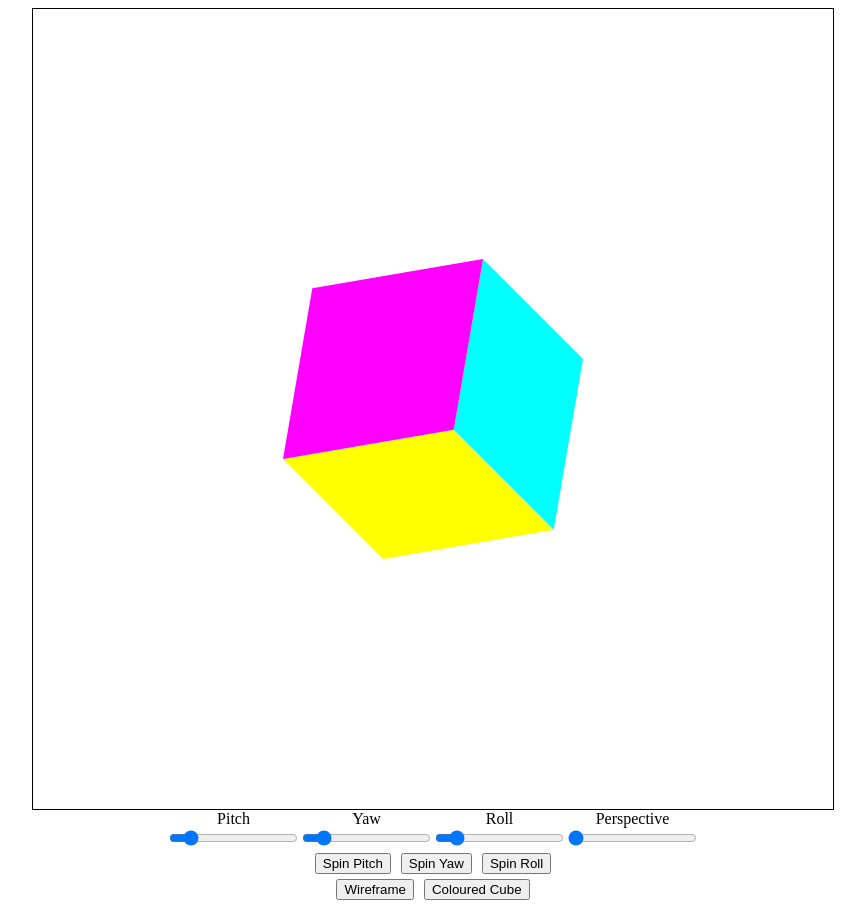
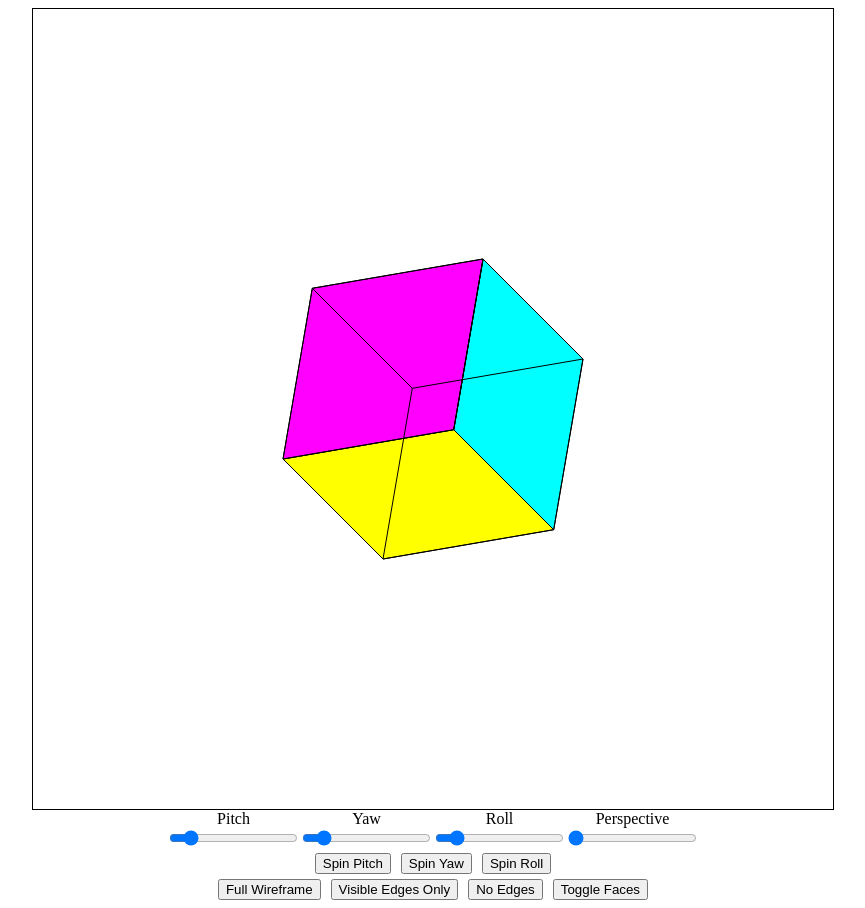
Before and after one commit to AliceeeSixes/cube-render, a plain HTML site: page index.html in a window 1280 px wide. Shown: the whole page, without its empty margins (207-1072 px from the left). Drawn offline with Linux system fonts and the light colour scheme.

Commit message:
Better display options

```diff
--- a/app.js
+++ b/app.js
@@ -3,6 +3,14 @@ class Point {
         this.x = x;
         this.y = y;
         this.z = z;
+    }
+
+    Is(other) {
+        if (this.x == other.x && this.y == other.y && this.z == other.z) {
+            return true;
+        } else {
+            return false;
+        }
     }
 }
 
@@ -14,7 +22,7 @@ class Vector3 {
     }
 }
 
-function FindPoints(radius, pitch, yaw, roll) {
+function FindVertices(radius, pitch, yaw, roll) {
     // Convert pitch yaw and roll to radians
     pitch = pitch/180 * Math.PI;
     yaw = yaw/180 * Math.PI;
@@ -54,7 +62,7 @@ function FindPoints(radius, pitch, yaw, roll) {
 
 function FindEdges(radius, pitch, yaw, roll)
 {
-    points = FindPoints(radius, pitch, yaw, roll);
+    points = FindVertices(radius, pitch, yaw, roll);
     a = points[0];
     b = points[1];
     c = points[2];
@@ -70,7 +78,7 @@ function FindEdges(radius, pitch, yaw, roll)
 
 function FindFaces(radius, pitch, yaw, roll)
 {
-    points = FindPoints(radius, pitch, yaw, roll);
+    points = FindVertices(radius, pitch, yaw, roll);
     a = points[0];
     b = points[1];
     c = points[2];
@@ -84,7 +92,7 @@ function FindFaces(radius, pitch, yaw, roll)
     faceB = VisibleFace([c, d, h, g], [a, b, f, e]);
     faceC = VisibleFace([b, c, g, f], [a, d, h, e]);
 
-    faces = [[faceA, "rgba(255, 255, 0)"], [faceB, "rgba(255, 0, 255)"], [faceC, "rgba(0, 255, 255)"]];
+    faces = [[faceA, "rgb(255, 255, 0)"], [faceB, "rgb(255, 0, 255)"], [faceC, "rgb(0, 255, 255)"]];
     return faces;
 }
 
@@ -99,6 +107,7 @@ function VisibleFace(a, b)
         return b;
     }
 }
+
 
 
 
@@ -137,13 +146,11 @@ function RenderPolygonEdges(edges, perspectiveMult = 1)
     const canvas = document.getElementById("canvas");
     const ctx = canvas.getContext("2d");
 
-    ctx.clearRect(0, 0, canvas.width, canvas.height);
-
     ctx.beginPath();
     edges.forEach((edge) => {
-        foreshortening = (1 / (perspectiveMult ** (-edge[0].z/400)));
+        foreshortening = (1 / (perspectiveMult ** (-(edge[0].z - radius/2)/400)));
         start = [edge[0].x * foreshortening + 400, edge[0].y * foreshortening + 400];
-        foreshortening = (1 / (perspectiveMult ** (-edge[1].z/400)));
+        foreshortening = (1 / (perspectiveMult ** (-(edge[1].z - radius/2)/400)));
         end = [edge[1].x * foreshortening + 400, edge[1].y * foreshortening + 400];
 
         ctx.moveTo(start[0], start[1]);
@@ -153,23 +160,23 @@ function RenderPolygonEdges(edges, perspectiveMult = 1)
     ctx.stroke();
 }
 
+
+
 function RenderPolygonFaces(faces, perspectiveMult = 1) {
     faces.sort(sortFacesByZ);
 
     const canvas = document.getElementById("canvas");
     const ctx = canvas.getContext("2d");
 
-    ctx.clearRect(0, 0, canvas.width, canvas.height);
-
     faces.forEach((face) => {
         ctx.beginPath();
-        foreshortening = (1 / (perspectiveMult ** (-face[0][0].z/400)));
+        foreshortening = (1 / (perspectiveMult ** (-(face[0][0].z - radius/2)/400)));
         a = [face[0][0].x * foreshortening + 400, face[0][0].y * foreshortening + 400];
-        foreshortening = (1 / (perspectiveMult ** (-face[0][1].z/400)));
+        foreshortening = (1 / (perspectiveMult ** (-(face[0][1].z - radius/2)/400)));
         b = [face[0][1].x * foreshortening + 400, face[0][1].y * foreshortening + 400];
-        foreshortening = (1 / (perspectiveMult ** (-face[0][2].z/400)));
+        foreshortening = (1 / (perspectiveMult ** (-(face[0][2].z - radius/2)/400)));
         c = [face[0][2].x * foreshortening + 400, face[0][2].y * foreshortening + 400];
-        foreshortening = (1 / (perspectiveMult ** (-face[0][3].z/400)));
+        foreshortening = (1 / (perspectiveMult ** (-(face[0][3].z - radius/2)/400)));
         d = [face[0][3].x * foreshortening + 400, face[0][3].y * foreshortening + 400];
 
         ctx.moveTo(a[0], a[1]);
@@ -179,7 +186,12 @@ function RenderPolygonFaces(faces, perspectiveMult = 1) {
         ctx.lineTo(a[0], a[1]);
         ctx.closePath();
         ctx.fillStyle = face[1];
-        ctx.fill();
+        if (showFaces == 1) {
+            ctx.fill();
+        }
+        if (showVisibleEdges == 1) {
+            ctx.stroke();
+        }
     });
 }
 function logAverageZ(faces) {
@@ -217,6 +229,7 @@ function GenerateCubeFaces() {
     RenderPolygonFaces(FindFaces(radius, pitch, yaw, roll), perspectiveMult);
 }
 
+
 function RotateCube(pitch, yaw, roll) {
     document.getElementById("pitch").value = (parseInt(document.getElementById("pitch").value) + pitch) % 360;
     document.getElementById("yaw").value = (parseInt(document.getElementById("yaw").value) + yaw) % 360;
@@ -246,20 +259,24 @@ function AutoRotate() {
     }
 }
 
-let cubeType = 1;
+let showVisibleEdges = 1;
+let showHiddenEdges = 1;
+let showFaces = 1;
+
 function GenerateCube() {
+    const canvas = document.getElementById("canvas");
+    const ctx = canvas.getContext("2d");
+
+    ctx.clearRect(0, 0, canvas.width, canvas.height);
     perspectiveMult = document.getElementById("perspective").value;
-    if (cubeType == 0) {
+    if (showFaces == 1) {
+        GenerateCubeFaces();
+    }
+    if (showHiddenEdges == 1) {
         GenerateCubeEdges();
-    } else if (cubeType == 1) {
-        GenerateCubeFaces();
     }
 }
 
-function setCubeType(n) {
-    cubeType = n;
-    GenerateCube();
-}
 
 
 let perspectiveMult = 5;
--- a/index.html
+++ b/index.html
@@ -40,8 +40,10 @@
             </div>
 
             <div class="cube-model">
-                <button onclick="setCubeType(0);" id="spin-button">Wireframe</button>
-                <button onclick="setCubeType(1)" id="spin-button">Coloured Cube</button>
+                <button onclick="showVisibleEdges = 1; showHiddenEdges = 1; GenerateCube()">Full Wireframe</button>
+                <button onclick="showVisibleEdges = 1; showHiddenEdges = 0; GenerateCube()" id="spin-button">Visible Edges Only</button>
+                <button onclick="showVisibleEdges = 0; showHiddenEdges = 0; GenerateCube()" id="spin-button">No Edges</button>
+                <button onclick="showFaces = (showFaces + 1) % 2; GenerateCube()" id="spin-button">Toggle Faces</button>
             </div>
 
         </div>
```
